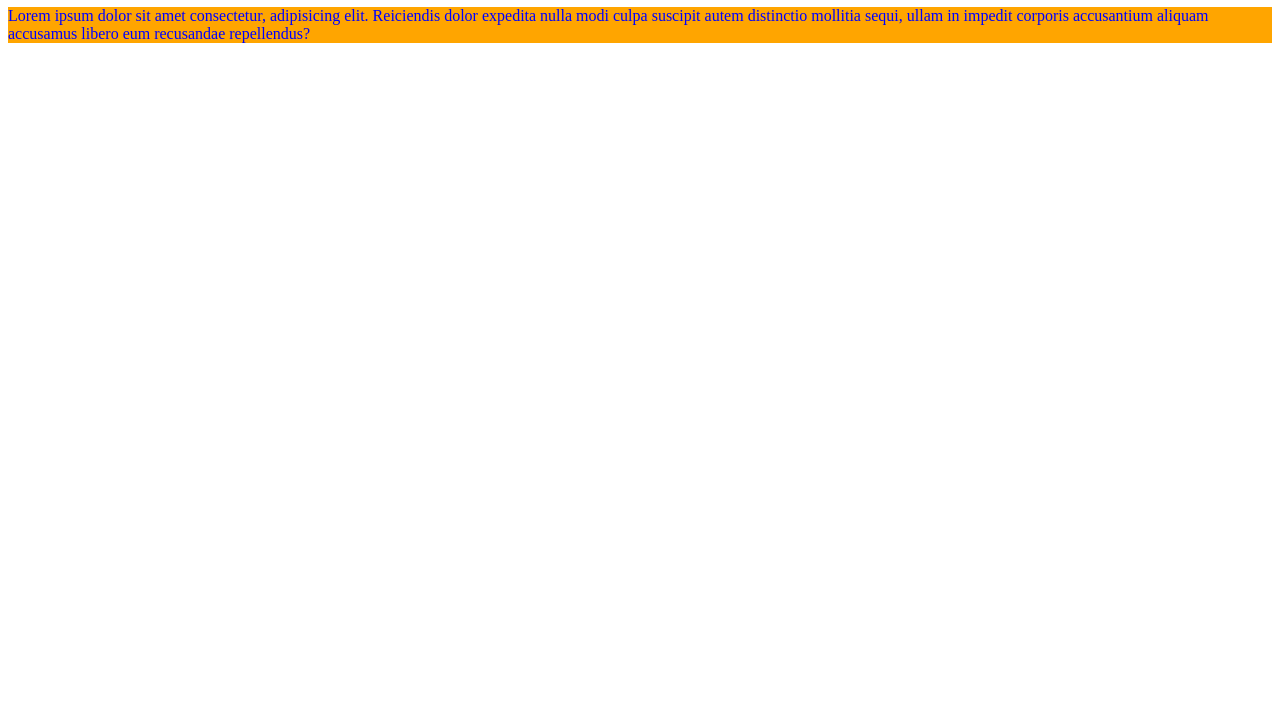
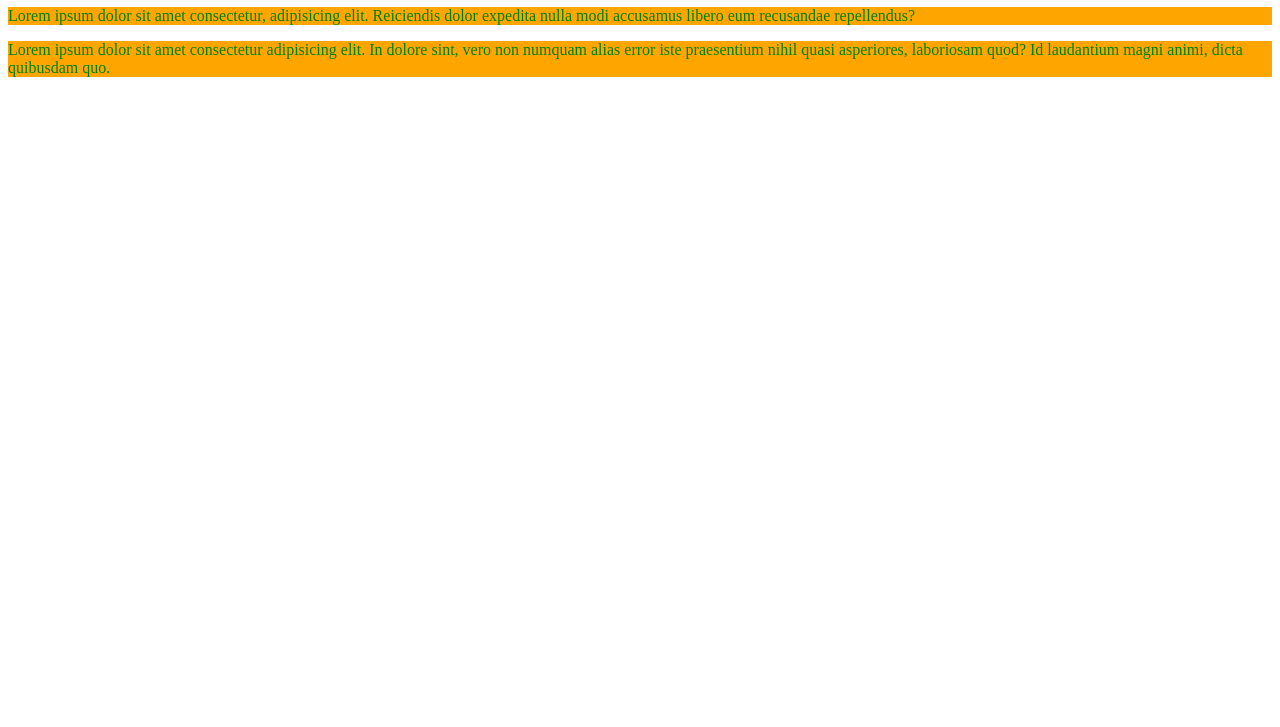
Before and after one commit to Raphael-spec/exemple_git, a plain HTML site: page index.html in a window 1280 px wide. Shown: the part 73-800 px from the top of the page. Drawn offline with Linux system fonts and the light colour scheme.

Commit message:
add new p && modified css

```diff
--- a/index.html
+++ b/index.html
@@ -9,6 +9,8 @@
 </head>
 <body>
     <h1>Exemple sur git</h1>
-    <p>Lorem ipsum dolor sit amet consectetur, adipisicing elit. Reiciendis dolor expedita nulla modi culpa suscipit autem distinctio mollitia sequi, ullam in impedit corporis accusantium aliquam accusamus libero eum recusandae repellendus?</p>
+    <p>Lorem ipsum dolor sit amet consectetur, adipisicing elit. Reiciendis dolor expedita nulla modi accusamus libero eum recusandae repellendus?</p>
+
+    <p>Lorem ipsum dolor sit amet consectetur adipisicing elit. In dolore sint, vero non numquam alias error iste praesentium nihil quasi asperiores, laboriosam quod? Id laudantium magni animi, dicta quibusdam quo.</p>
 </body>
 </html>
--- a/style.css
+++ b/style.css
@@ -1,5 +1,5 @@
 h1,p{
-    color:blue
+    color:green
 }
 p{
     background-color: orange;
```
